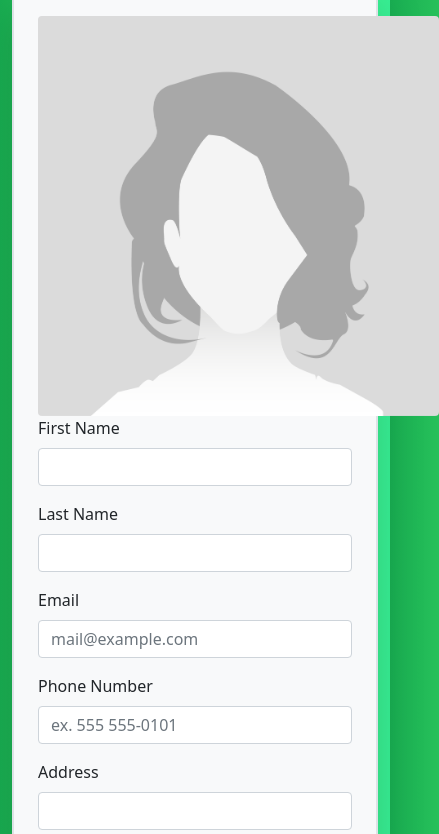
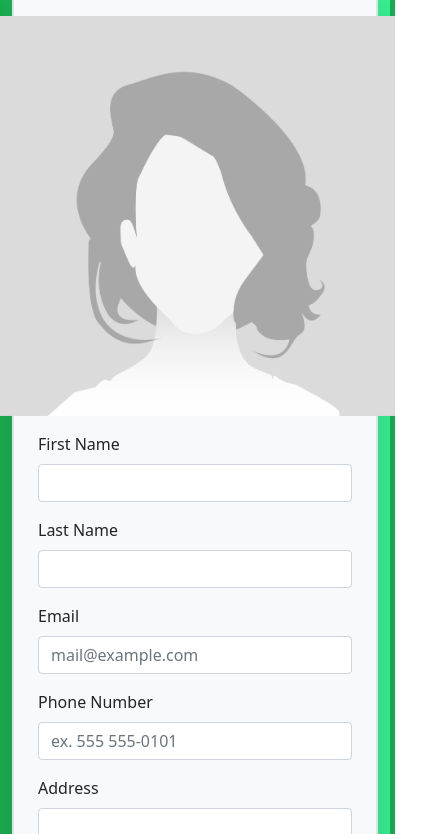
Before and after one commit to NickSeyler/AddressBook, a plain HTML site: page index.html in a window 390 px wide. Shown: the part 51-885 px from the top of the page, 439 px wide, since content can reach past the window. Drawn offline with nearby package versions, Linux system fonts and the light colour scheme.

Commit message:
Cleaned code
Cleaned code

```diff
--- a/index.html
+++ b/index.html
@@ -21,12 +21,10 @@
         <div class="p-3 border border-2 rounded shadow-lg bg-light" id="formContainingDiv">
             <form name="contactForm" class="row p-2" netlify data-netlify-recaptcha="true">
                 <div class="col-12">
-                    <div class="row gy-3r">
-
+                    <div class="row gy-3">
                         <!--Image-->
-                        <div class="col-12 col-md-5">
-                            <picture>
-                            <img src="/img/Placeholder.png" class="profileImage rounded mx-auto d-block">
+                        <div class="col-12 col-md-5 d-flex justify-content-center">
+                                <img src="/img/Placeholder.png" class="profileImage">
                         </div>
                         <!--User Input-->
                         <div class="col-12 col-md-7">
```
